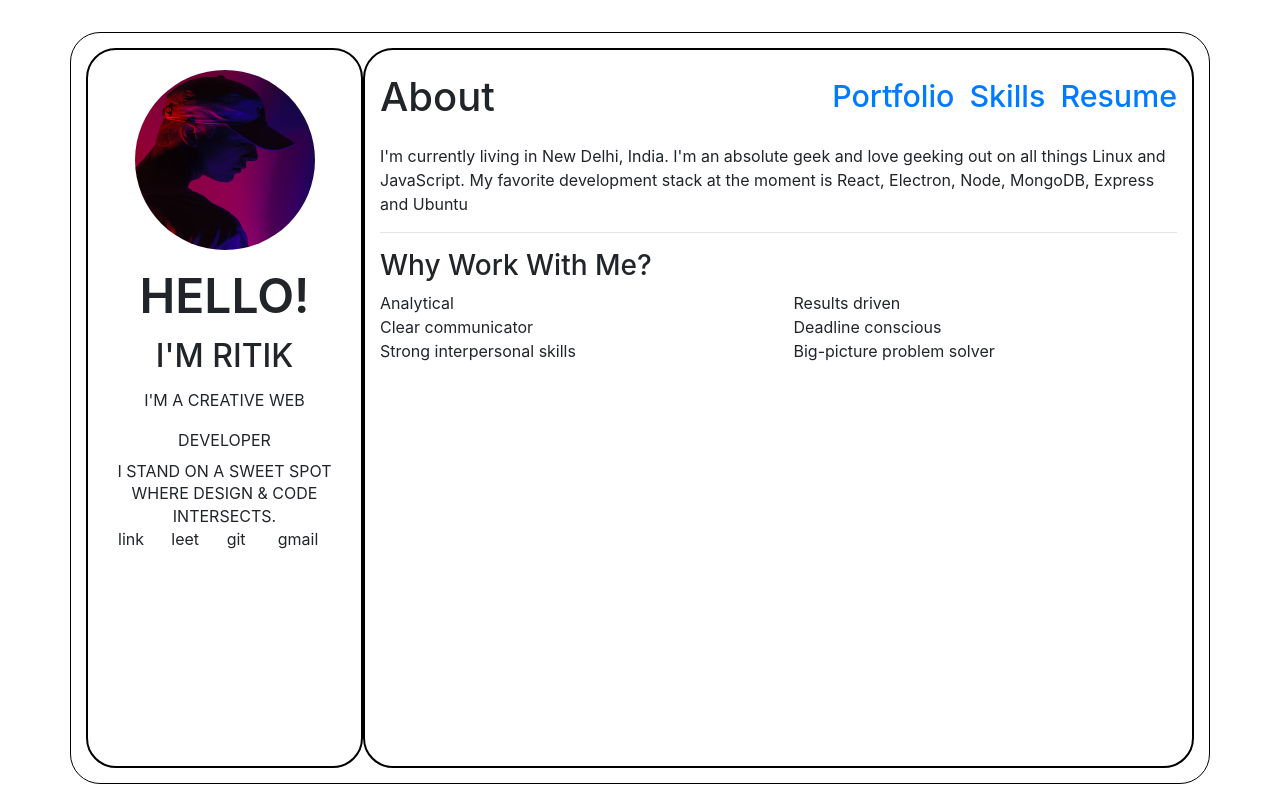
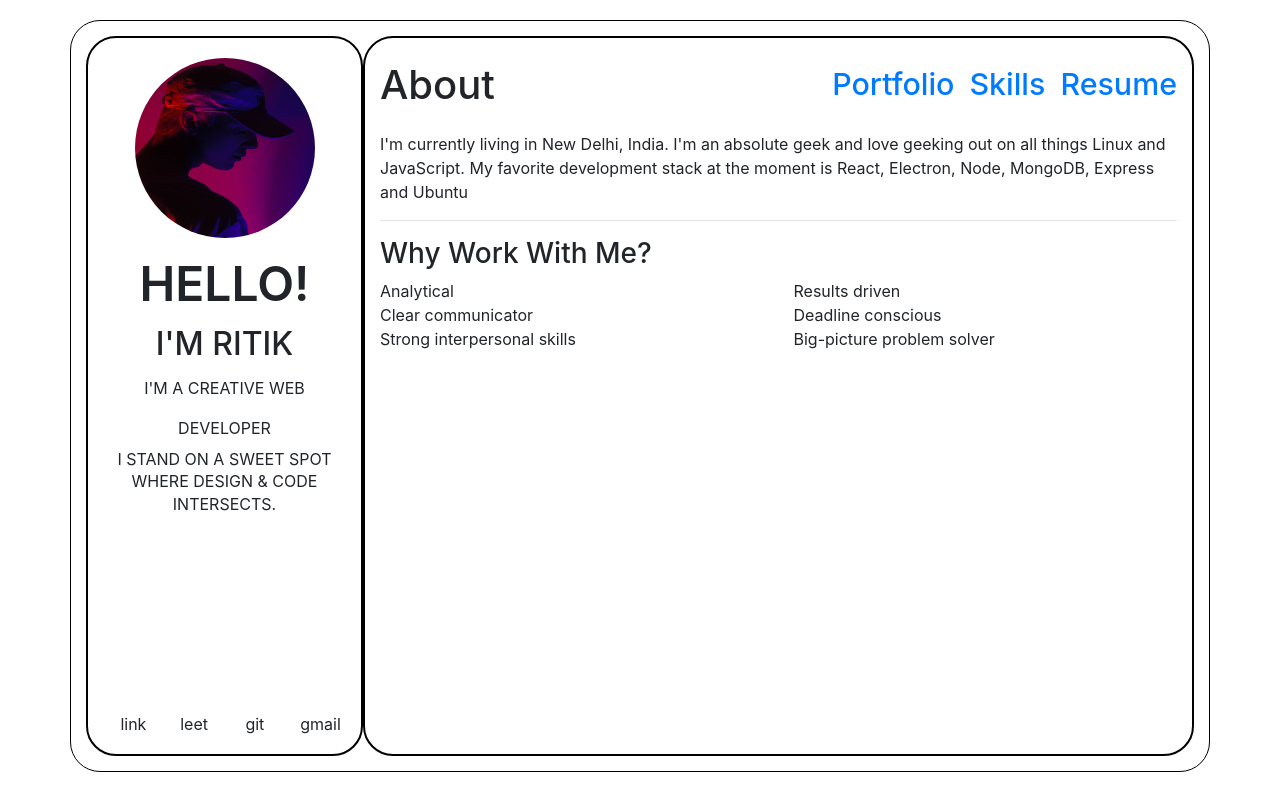
Before and after one commit to ritikramuka/its_me_ritik, a React (Create React App) app: page / in a window 1280 px wide. Built offline with nearby package versions, Linux system fonts and the light colour scheme.

Commit message:
some css

```diff
--- a/src/App.css
+++ b/src/App.css
@@ -3,7 +3,7 @@
 }
 
 .app__container {
-  margin-top: 2.5%;
+  margin-top: 2.5vh;
 }
 
 .app__row{
--- a/src/components/style/Sidebar.css
+++ b/src/components/style/Sidebar.css
@@ -25,6 +25,10 @@ img {
   font-weight: 500;
 }
 
+.sidebar__name-title {
+  margin: auto;
+}
+
 .sidebar__name-title-one {
   line-height: 2.5rem;
 }
@@ -34,5 +38,6 @@ img {
 }
 
 .sidebar__social-handle {
+  position: absolute;
   bottom: 18px;
 }
```
